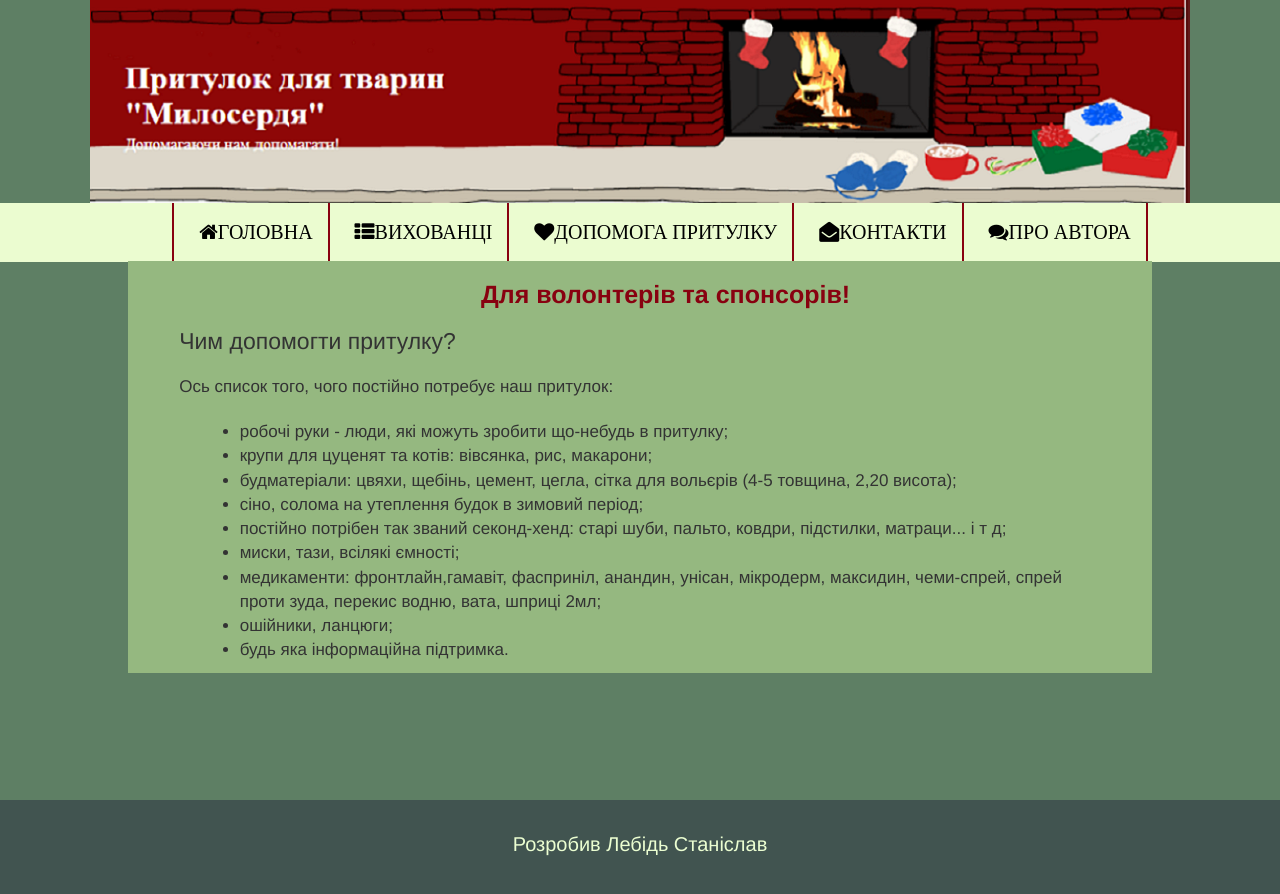
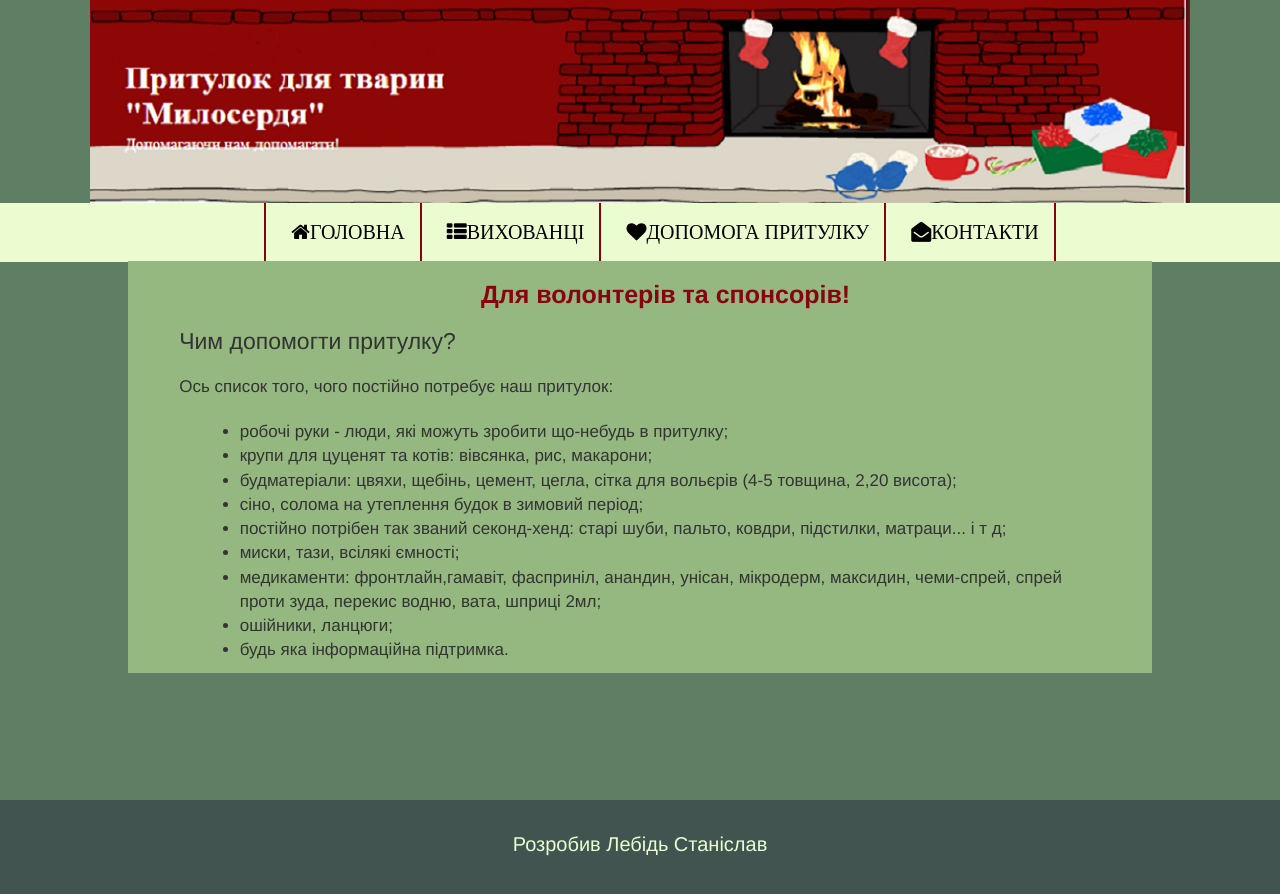
Before and after one commit to Stanislav-lebid/SR, a plain HTML site: page help.html in a window 1280 px wide. Drawn offline with nearby package versions, Linux system fonts and the light colour scheme; a web font is replaced by a local one.

Commit message:
Update help.html

```diff
--- a/help.html
+++ b/help.html
@@ -32,7 +32,6 @@
           </li>
           <li><a href="help.html"><i class="fa fa-heart">Допомога притулку</i></a></li>
           <li><a href="email.html"><i class="fa fa-envelope-open">Контакти</i></a></li>
-          <li><a href="autor.html"><i class="fa fa-comments">Про автора</i></a></li>
         </ul>
       </div>
       <div class="top-material">
```
